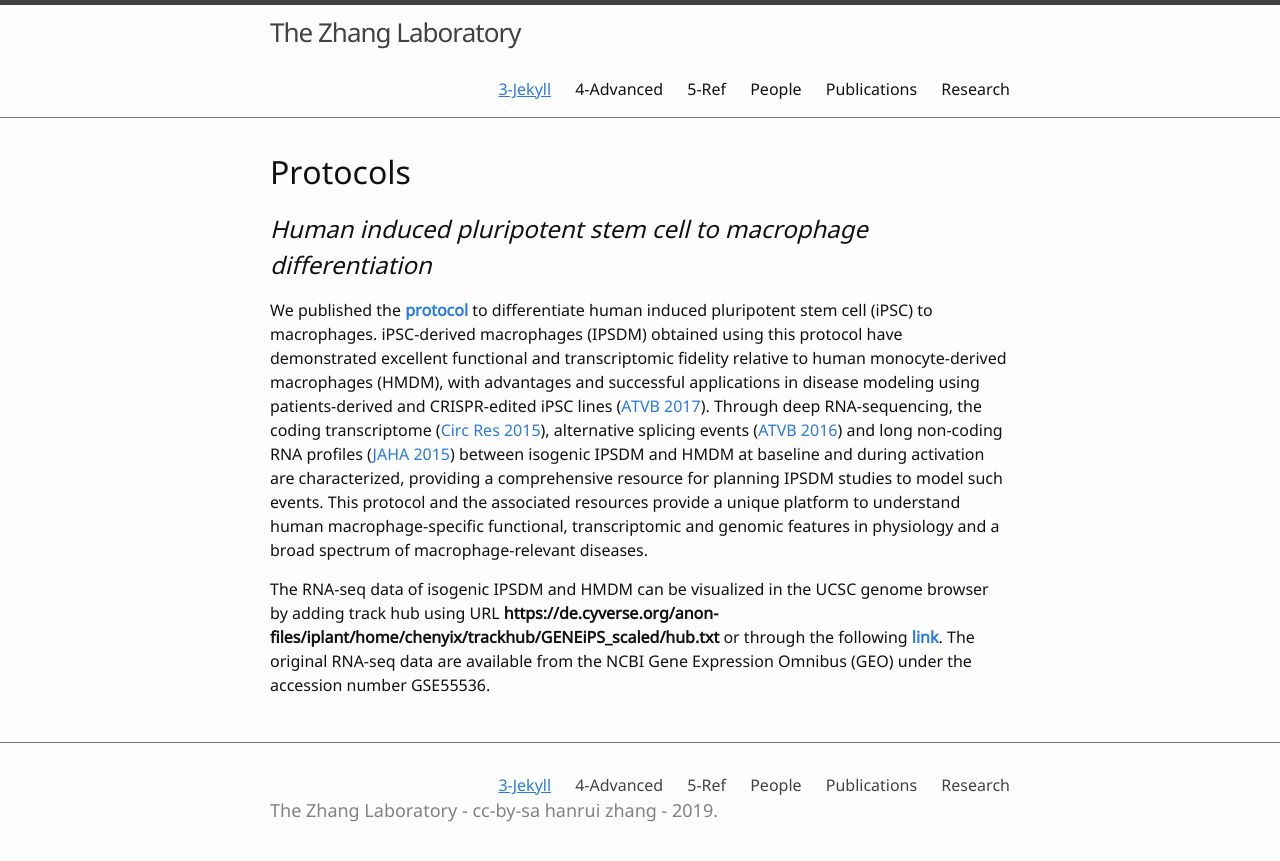
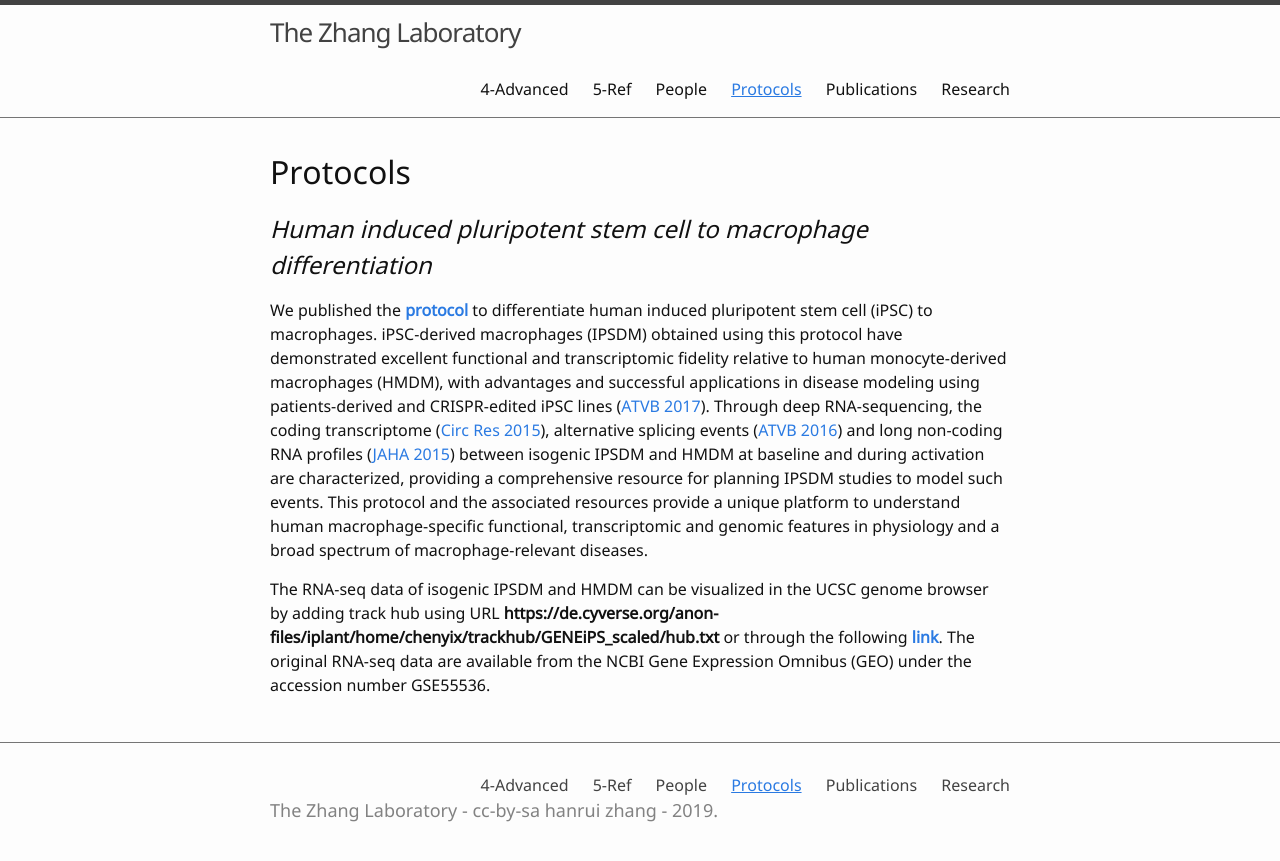
Before and after one commit to hanruizhang/zhanglab, a Jekyll site: the page built from Protocols.md, in a window 1280 px wide. Shown: the top 861 px of the page. Built offline with Jekyll 4.4.1, drawn with Linux system fonts in a browser that asks for light colours.

Commit message:
Update and rename 3-jekyll.md to Protocols.md

```diff
--- a/3-jekyll.md
+++ b/Protocols.md
@@ -1,5 +1,5 @@
 ---
-title: 3-Jekyll
+title: Protocols
 nav: true
 ---
 
```
